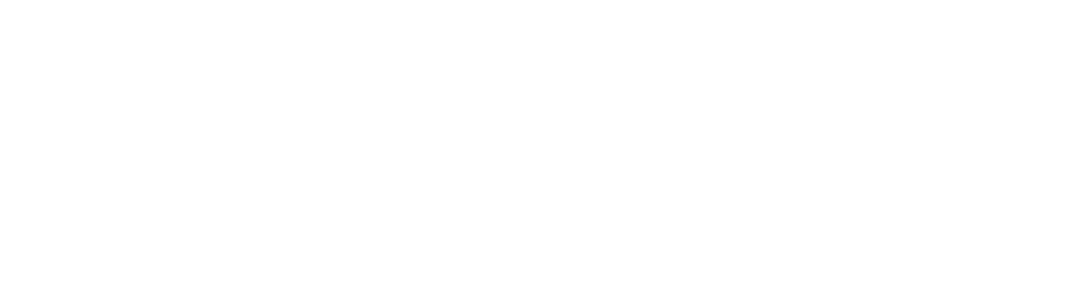
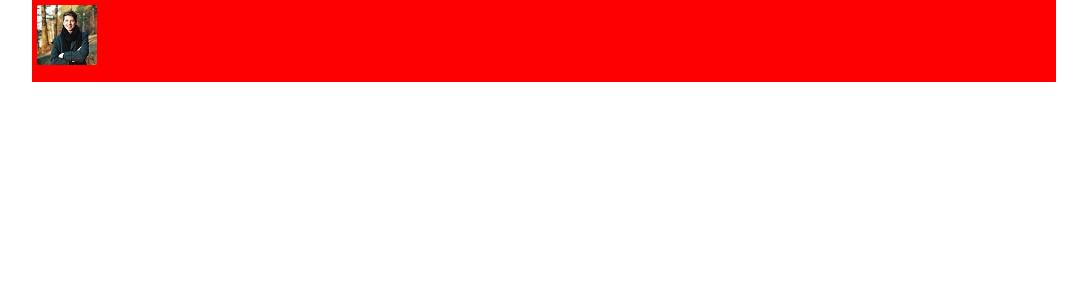
Before and after one commit to azaadd/knowledge-cafe, a React (Create React App) app: page / in a window 1280 px wide. Shown: the top 300 px of the page, without its empty margins (96-1183 px from the left). Built offline with nearby package versions, Linux system fonts and the light colour scheme.

Commit message:
added profile img in header section

```diff
--- a/src/Components/Header/Header.css
+++ b/src/Components/Header/Header.css
@@ -1,3 +1,5 @@
 .header{
     height: 72px;
+    padding: 5px 5px;
+    align-items: center;
 }
--- a/src/Components/Header/Header.js
+++ b/src/Components/Header/Header.js
@@ -1,11 +1,12 @@
 import React from 'react';
 import './Header.css';
+import profileImage from '../../images/profile.jpg';
 
 
 const Header = () => {
     return (
-        <div>
-
+        <div className='header'>
+            <img src={profileImage} alt="" />
         </div>
     );
 };
--- a/src/index.css
+++ b/src/index.css
@@ -12,6 +12,7 @@
   width: 80%;
   background-color: red;
   margin:auto;
+
 }
 
 code {
```
